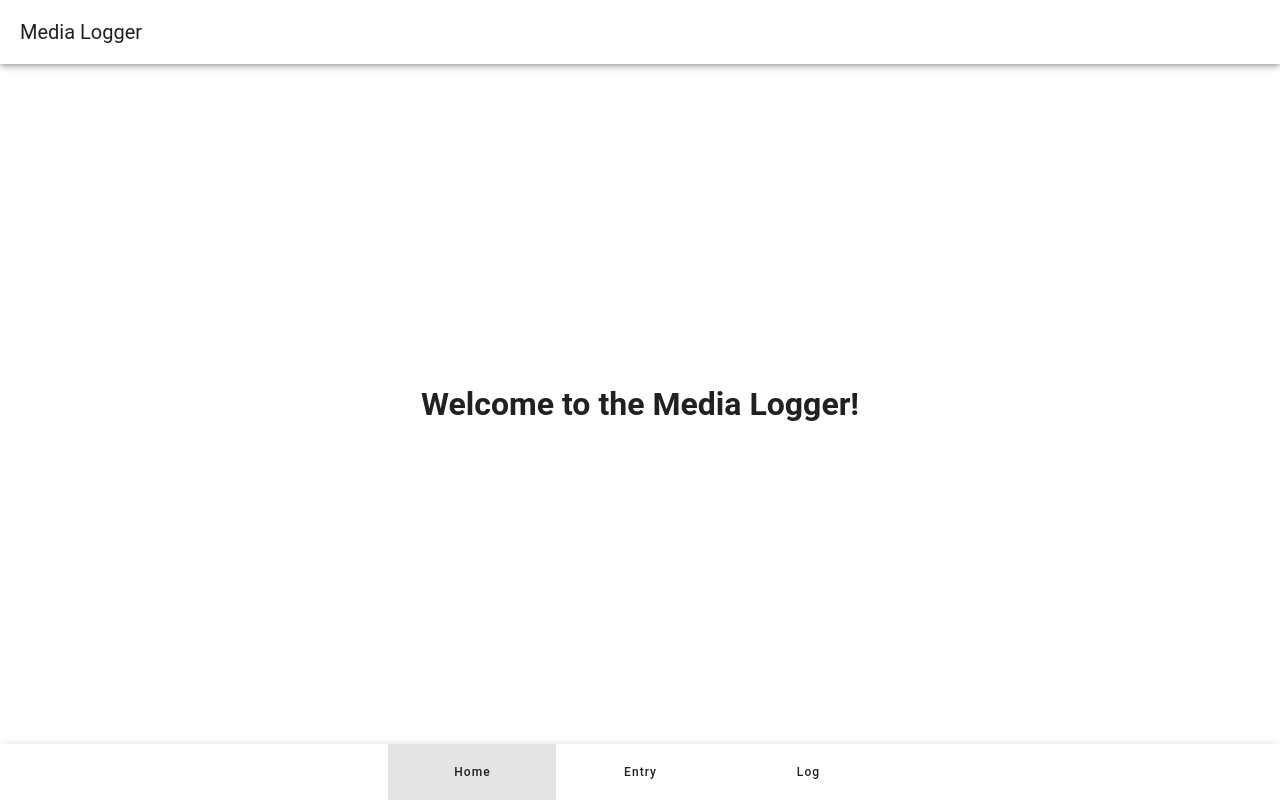
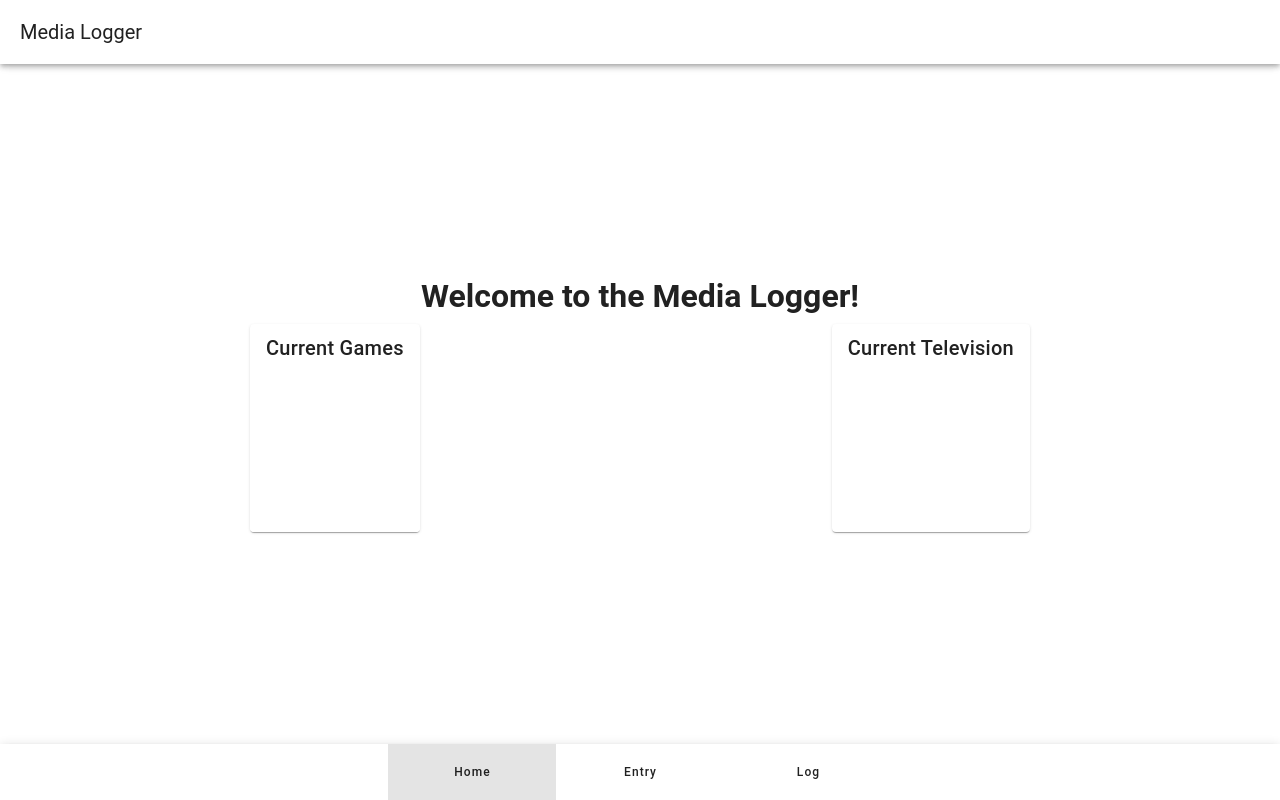
Before and after one commit to solo-nko/MediaLoggerPWA, a Vue app: page /home in a window 1280 px wide. Built offline with nearby package versions, Linux system fonts and the light colour scheme.

Commit message:
Add some UI to HomeView.vue

```diff
--- a/views/HomeView.vue
+++ b/views/HomeView.vue
@@ -1,9 +1,42 @@
 <script setup lang="ts">
+import { ref } from 'vue';
+import GameLog from '../types/GameLog.ts';
 
+const nowPlayingGames = ref([
+	{
+		title: 'Game1',
+		platform: 'PC'
+	},
+	{
+		title: 'Game2',
+		platform: 'GameCube'
+	},
+	{
+		title: 'Game3',
+		platform: 'PS5'
+	}
+]);
 </script>
 
 <template>
 	<h1>Welcome to the Media Logger!</h1>
+	<VContainer>
+		<VRow justify="space-around">
+			<VCard>
+				<VCardTitle>Current Games</VCardTitle>
+				<VList>
+					<VListItem v-for="game in nowPlayingGames">
+						<VListItemTitle></VListItemTitle>
+					</VListItem>
+				</VList>
+			</VCard>
+			<VCard>
+				<VCardTitle>Current Television</VCardTitle>
+			</VCard>
+		</VRow>
+
+	</VContainer>
+
 
 </template>
 
```
